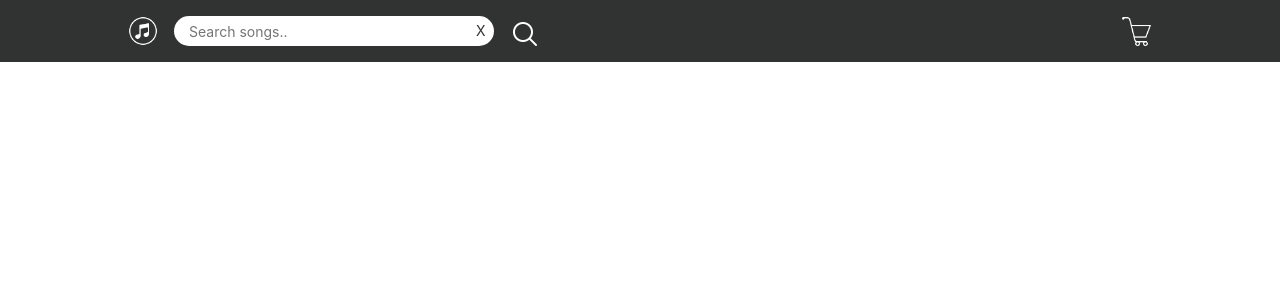
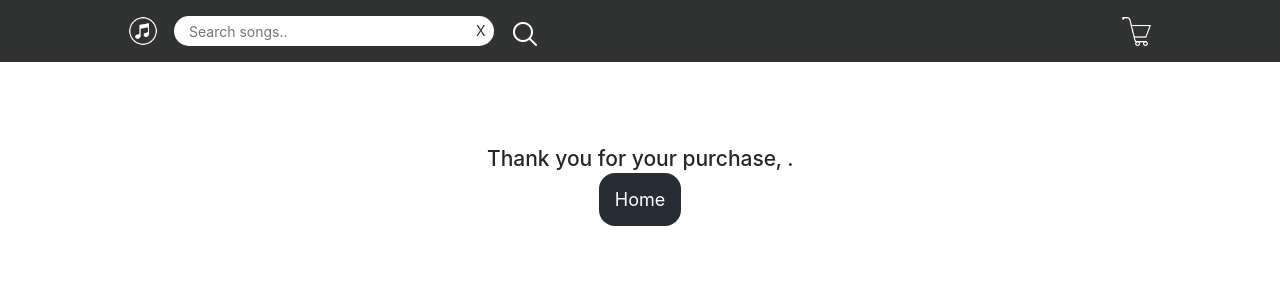
Before and after one commit to Deadpixel62/OurTunes, a React (Vite) app in the folder Frontend/: page /transactionCompleted in a window 1280 px wide. Before the commit this address had no page. Shown: the top 300 px of the page. Built offline with nearby package versions, Linux system fonts and the light colour scheme.

Commit message:
adding checkout confirmed message component

```diff
--- a/Frontend/src/App.css
+++ b/Frontend/src/App.css
@@ -55,3 +55,13 @@ button {
   color:white;
   font-size: 18px;
 }
+
+.homeBtn{
+  padding: 16px;
+  background-color:#282c34;
+  border-radius: 16px;
+  border:none;
+  color:white;
+  font-size: 18px;
+  margin: 30px 0;
+}
--- a/Frontend/src/App.jsx
+++ b/Frontend/src/App.jsx
@@ -5,6 +5,7 @@ import {useSelector, useDispatch} from 'react-redux'
 import Navbar from './Components/Navbar'
 import Spec2 from './Components/Spec2.jsx'
 import Checkout from './Components/Checkout'
+import ProcessedCheckout from './Components/ProcessedCheckout'
 import { Routes, Route, Link } from "react-router-dom";
 
 function App() {
@@ -14,10 +15,11 @@ const dispatch = useDispatch();
 
   return (
     <div className="App">
-      <Navbar/>
+      <Navbar />
       <Routes>
         <Route path="/" element={<Spec2 />} />
         <Route path="/Checkout" element={<Checkout />} />
+        <Route path="/transactionCompleted" element={<ProcessedCheckout />} />
       </Routes>
     </div>
   );
--- a/Frontend/src/Components/Checkout.jsx
+++ b/Frontend/src/Components/Checkout.jsx
@@ -1,6 +1,4 @@
 import React from "react";
-import "./navbar.css";
-import { useState } from "react";
 import { useNavigate } from "react-router-dom";
 import { useSelector, useDispatch } from "react-redux";
 import { CheckoutSet, setName } from "../actions";
@@ -64,7 +62,7 @@ function Checkout() {
               e.preventDefault();
               console.log("Checkout confirmed");
               dispatch(CheckoutSet());
-              navigate('/')
+              navigate("/transactionCompleted");
             }}
           >
             <input
--- /dev/null
+++ b/Frontend/src/Components/ProcessedCheckout.jsx
@@ -0,0 +1,21 @@
+import React from "react";
+import { useSelector, useDispatch } from "react-redux";
+import { setName } from "../actions";
+import { Link } from "react-router-dom";
+
+function ProcessedCheckout() {
+    const name = useSelector((state) => state.name);
+    const dispatch = useDispatch();
+
+
+  return (
+    <div>
+      <h2>Thank you for your purchase, {name} .</h2>
+      <Link onClick={()=> dispatch(setName(""))} className="homeBtn" to="/">
+        Home
+      </Link>
+    </div>
+  );
+}
+
+export default ProcessedCheckout;
```
